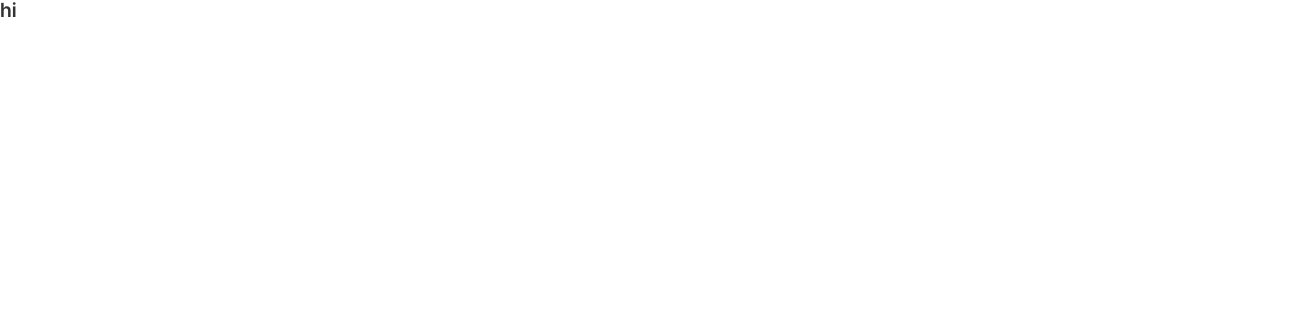
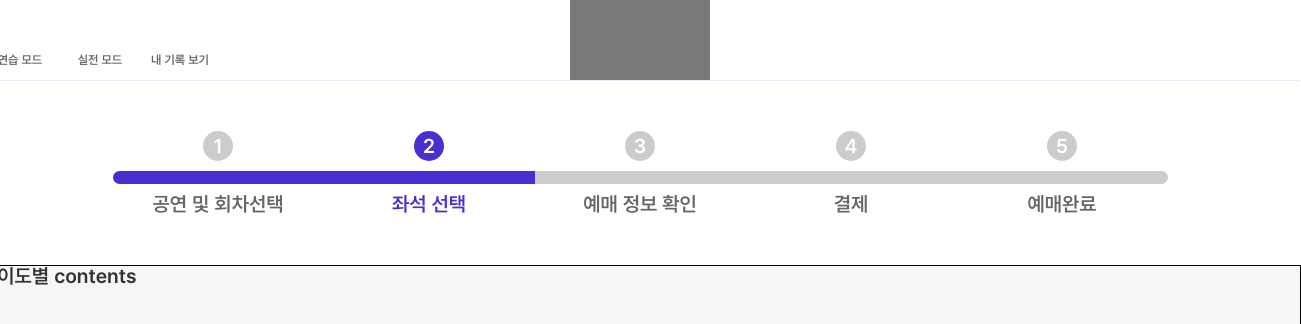
Before and after one commit to Easy-Ti-cket/easy-ticket, a React (Vite) app: page / in a window 1280 px wide. Shown: the top 324 px of the page, 1301 px wide, since content can reach past the window. Built offline with nearby package versions, Linux system fonts and the light colour scheme.

Commit message:
Feat: Layout, ProgressContents 구현

```diff
--- a/src/App.jsx
+++ b/src/App.jsx
@@ -1,7 +1,15 @@
 import React from "react";
+import Layout from "./pages/Layout";
+import ProgressContents from "./pages/ProgressContents";
 
 function App() {
-  return <>hi</>;
+  return (
+    <Layout>
+      <ProgressContents>
+        <div>난이도별 contents</div>
+      </ProgressContents>
+    </Layout>
+  );
 }
 
 export default App;
--- a/src/components/header/Header.jsx
+++ b/src/components/header/Header.jsx
@@ -8,6 +8,7 @@ const HeaderContainer = styled.div`
   display: flex;
   justify-content: left;
   position: relative;
+  flex-shrink: 0;
 `;
 
 //로고로 대치 예정
--- /dev/null
+++ b/src/pages/Layout.jsx
@@ -0,0 +1,21 @@
+import Header from "../components/header/Header";
+import styled from "styled-components";
+
+const LayoutPage = styled.div`
+  height: 100vh;
+  display: flex;
+  flex-direction: column;
+  align-items: center;
+`;
+
+//Header고정, children으로 받은 컴포넌트 렌더링
+const Layout = ({ children }) => {
+  return (
+    <LayoutPage>
+      <Header />
+      {children}
+    </LayoutPage>
+  );
+};
+
+export default Layout;
--- /dev/null
+++ b/src/pages/ProgressContents.jsx
@@ -0,0 +1,39 @@
+import styled from "styled-components";
+import ProgressBar from "../components/ProgressBar";
+
+//ProgressBar+ContentsBox Container
+const ProgressContentsContainer = styled.div`
+  display: flex;
+  flex-direction: column;
+  align-items: center;
+  height: 100%;
+`;
+
+const ProgressBarBox = styled.div`
+  min-height: 145px;
+`;
+
+//화면 높이에 따라 줄어드는 contentsBox, min-height: 500px
+const ContentsBox = styled.div`
+  width: 1320px;
+  flex-grow: 1;
+  margin-bottom: 30px;
+  min-height: 500px;
+  // 삭제할 코드
+  background-color: #f6f6f6;
+  border: 1px solid #000000;
+`;
+
+//난이도별 contents를 children으로 받아서 ProgressBar와 함께 렌더링
+const ProgressContents = ({ children }) => {
+  return (
+    <ProgressContentsContainer>
+      <ProgressBarBox>
+        <ProgressBar currentStep={2} />
+      </ProgressBarBox>
+      <ContentsBox>{children}</ContentsBox>
+    </ProgressContentsContainer>
+  );
+};
+
+export default ProgressContents;
```
Also changed, not shown: src/pages/2.txt (deleted).
